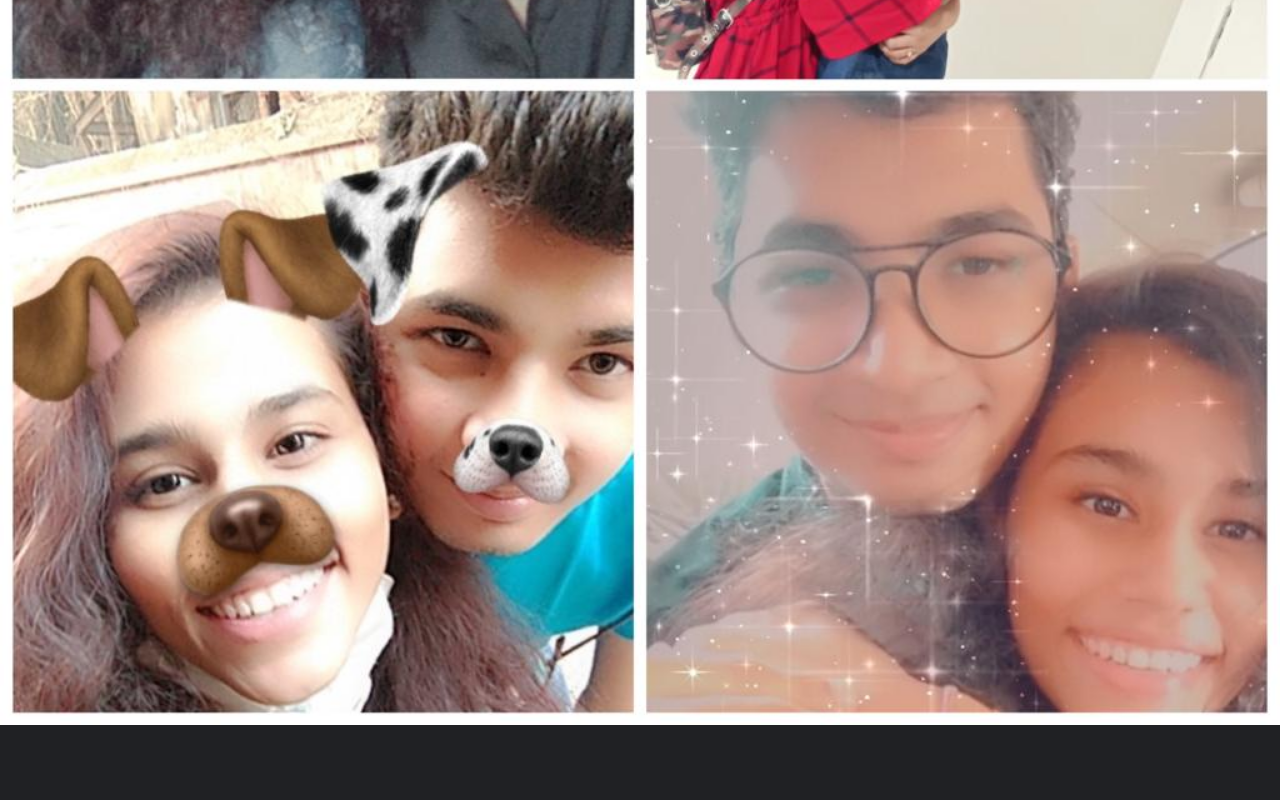
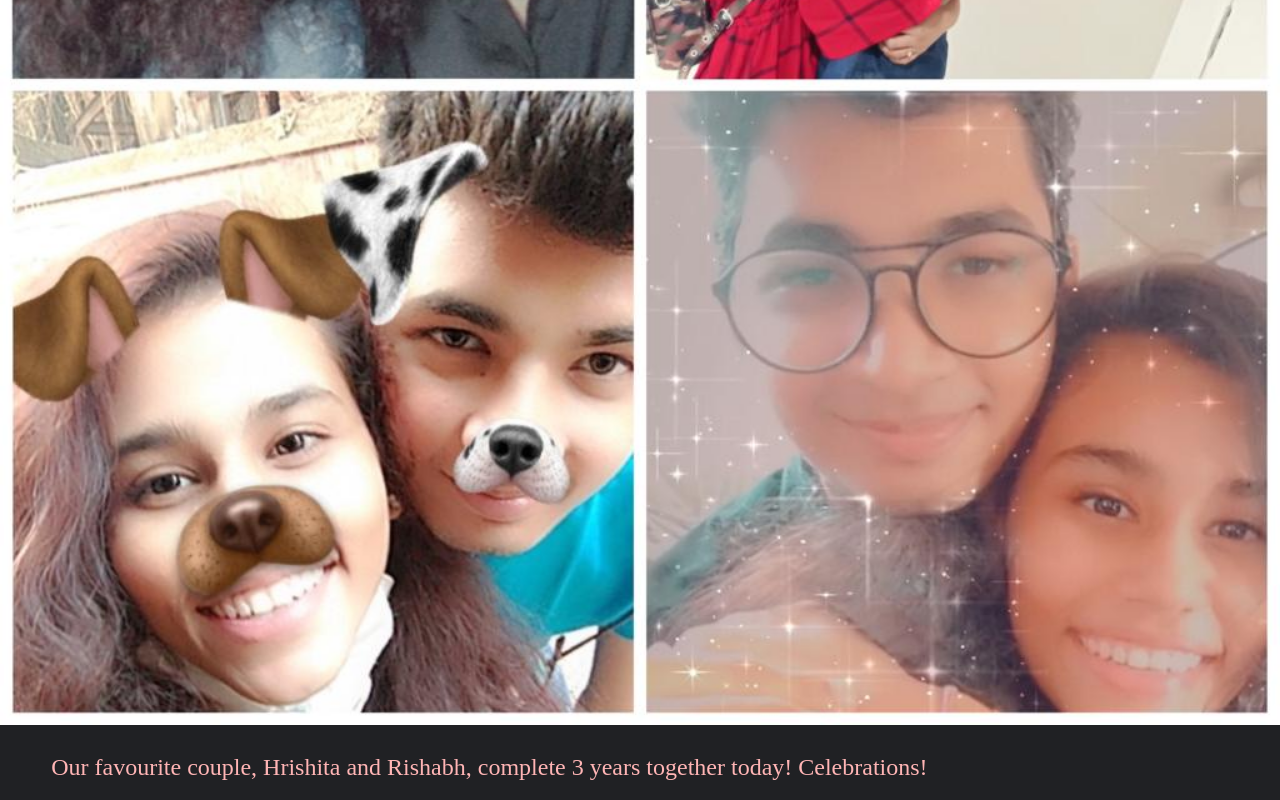
Before and after one commit to RishabhDaga16/savita-google, a React (Create React App) app: page /celebration in a window 1280 px wide. Shown: the part 1177-1977 px from the top of the page. Before the commit the page ends 1902 px from the top, so only its background shows below. Built offline with nearby package versions, Linux system fonts and the light colour scheme; a web font is replaced by a local one.

Commit message:
Update Celebration.js

```diff
--- a/src/Celebration.js
+++ b/src/Celebration.js
@@ -18,6 +18,10 @@ export default function Celebration() {
         <div className="pics">
           <img src="HR-celebration.jpeg" className="cele-pic" />
         </div>
+          <p className="Heading">
+          Our favourite couple, Hrishita and Rishabh, complete 3 years together
+          today! Celebrations!
+        </p>
       </div>
     </div>
   );
```
